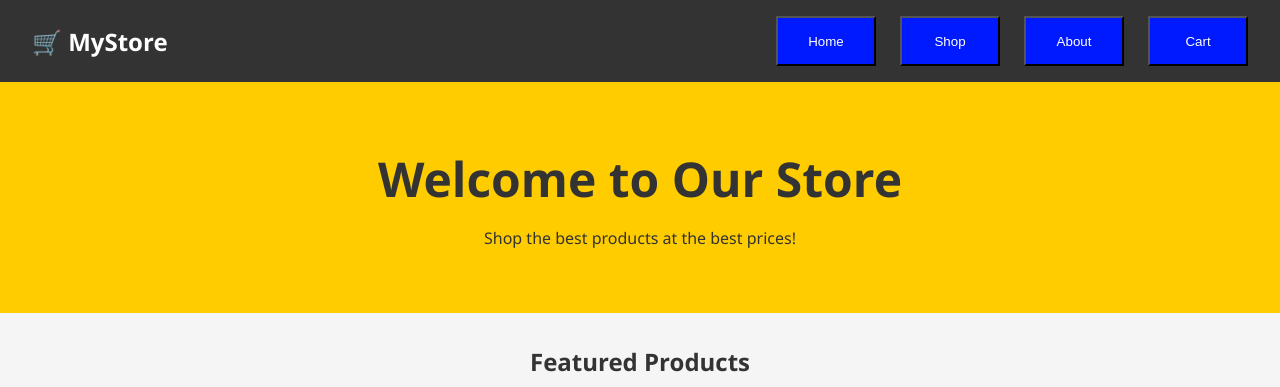
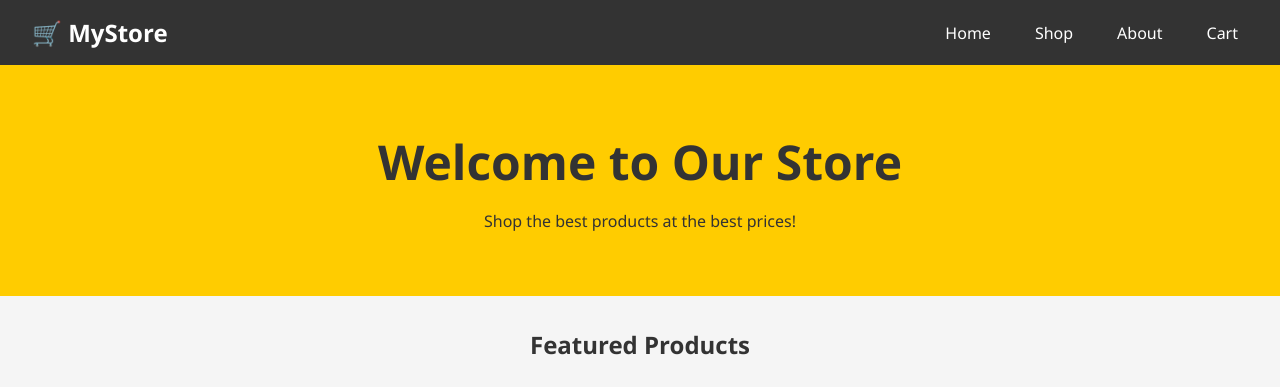
Before and after one commit to bellamkondaabhishek/-webproject, a plain HTML site: page e-commmerce website/e-commerce/index.html in a window 1280 px wide. Shown: the top 387 px of the page. Drawn offline with Linux system fonts and the light colour scheme.

Commit message:
Update index.html

```diff
--- a/e-commmerce website/e-commerce/index.html
+++ b/e-commmerce website/e-commerce/index.html
@@ -11,19 +11,12 @@
     <div class="logo">🛒 MyStore</div>
     <nav>
       <ul>
-        <button>
-        <li><a href="#">Home</a></li>
-        </button>
-        <button>
-        <li><a href="#">Shop</a></li>
-        </button>
-        <button>
-        <li><a href="#">About</a></li>
-        </button>
-        <button>
-        <li><a href="#">Cart</a></li>
-        </button>
-      </ul>
+        <ul>
+  <li><a href="#">Home</a></li>
+  <li><a href="#">Shop</a></li>
+  <li><a href="#">About</a></li>
+  <li><a href="#">Cart</a></li>
+</ul>
     </nav>
   </header>
   <section class="hero">
```
